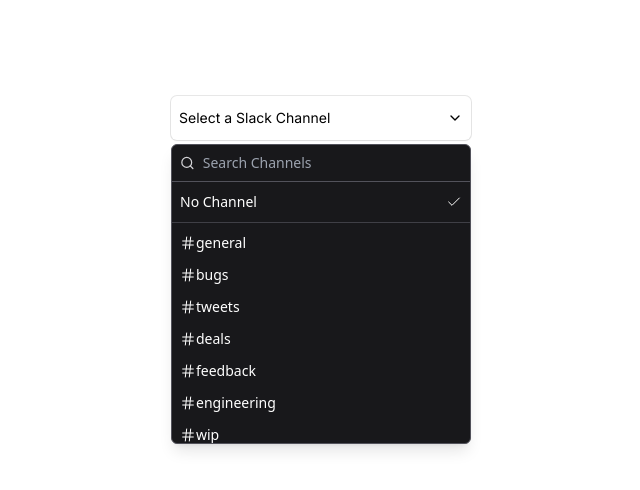
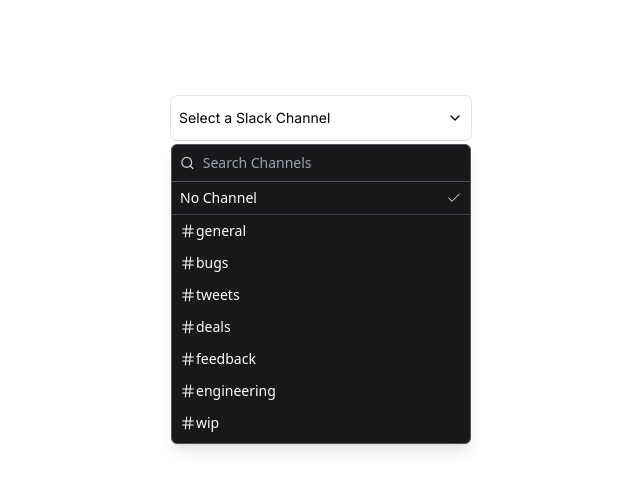
Before and after one commit to mattbf/slack-channel-selector, a Next.js app: page / in a window 1280 px wide. Both pictures are taken after a click on the button "Select a Slack Channel". Shown: the top 490 px of the page, without its empty margins (319-959 px from the left). Built offline with nearby package versions, Linux system fonts and the light colour scheme.

Commit message:
reset options on close

```diff
--- a/components/MultiSelect.tsx
+++ b/components/MultiSelect.tsx
@@ -14,9 +14,17 @@
   selectedOptions: SelectOption[]
   onChange: (selectedOptions: SelectOption[]) => void
   searchOptions: (query: string) => void
+  resetSuggestions: () => void
 }
 
-export default function MultiSelect({ options, filteredOptions, selectedOptions, onChange, searchOptions }: Props) {
+export default function MultiSelect({
+  options,
+  filteredOptions,
+  selectedOptions,
+  onChange,
+  searchOptions,
+  resetSuggestions
+}: Props) {
   const handleChangeSelect = (event: any, option: any, isSelected: boolean) => {
     event.preventDefault()
     if (isSelected) {
@@ -38,8 +46,15 @@
   }
   console.log({ options, filteredOptions })
 
+  const handleMenuOpenChange = (isOpen: boolean) => {
+    if (!isOpen) {
+      //handle closing the menu
+      resetSuggestions()
+    }
+  }
+
   return (
-    <DropdownMenu.Root>
+    <DropdownMenu.Root onOpenChange={handleMenuOpenChange}>
       <DropdownMenu.Trigger asChild>
         <button className='text-sm w-full flex items-center justify-between rounded-md shadow-sm ring-1 ring-zinc-900/10 py-2 px-2 hover:ring-zinc-300 focus:ring-zinc-300 outline-none select-none'>
           {selectedOptions && selectedOptions.length > 0 ? (
@@ -62,7 +77,7 @@
           align='start'
           className='w-[--radix-popper-anchor-width] mt-1 flex flex-col rounded-md bg-zinc-900 border border-zinc-600 shadow-lg max-h-[300px]'
         >
-          <div className='w-full py-2 px-2 border-b border-zinc-600 flex flex-row items-center justify-start mb-1 text-zinc-300 text-sm'>
+          <div className='w-full py-2 px-2 border-b border-zinc-600 flex flex-row items-center justify-start text-zinc-300 text-sm'>
             <Search size={16} color='currentColor' />
             <input
               autoFocus
@@ -81,7 +96,7 @@
                 {selectedOptions && selectedOptions.length < 1 && <Check strokeWidth={1.5} size={16} />}
               </button>
             </DropdownMenu.Item>
-            <div className='w-full my-1 h-px bg-zinc-700' />
+            <div className='w-full h-px bg-zinc-700' />
             {filteredOptions.map((option) => {
               const isSelected =
                 selectedOptions.find((selected) => option.id === selected.id) !== undefined ? true : false
--- a/pages/index.tsx
+++ b/pages/index.tsx
@@ -38,6 +38,10 @@
     }
   }
 
+  const resetSuggestions = () => {
+    setFilteredOptions(options)
+  }
+
   return (
     <main className={`flex min-h-screen flex-col items-center justify-between p-24 ${inter.className}`}>
       <div className='w-[300px]'>
@@ -47,6 +51,7 @@
           filteredOptions={filteredOptions}
           onChange={setSelectedOptions}
           searchOptions={searchOptions}
+          resetSuggestions={resetSuggestions}
         />
       </div>
     </main>
```
